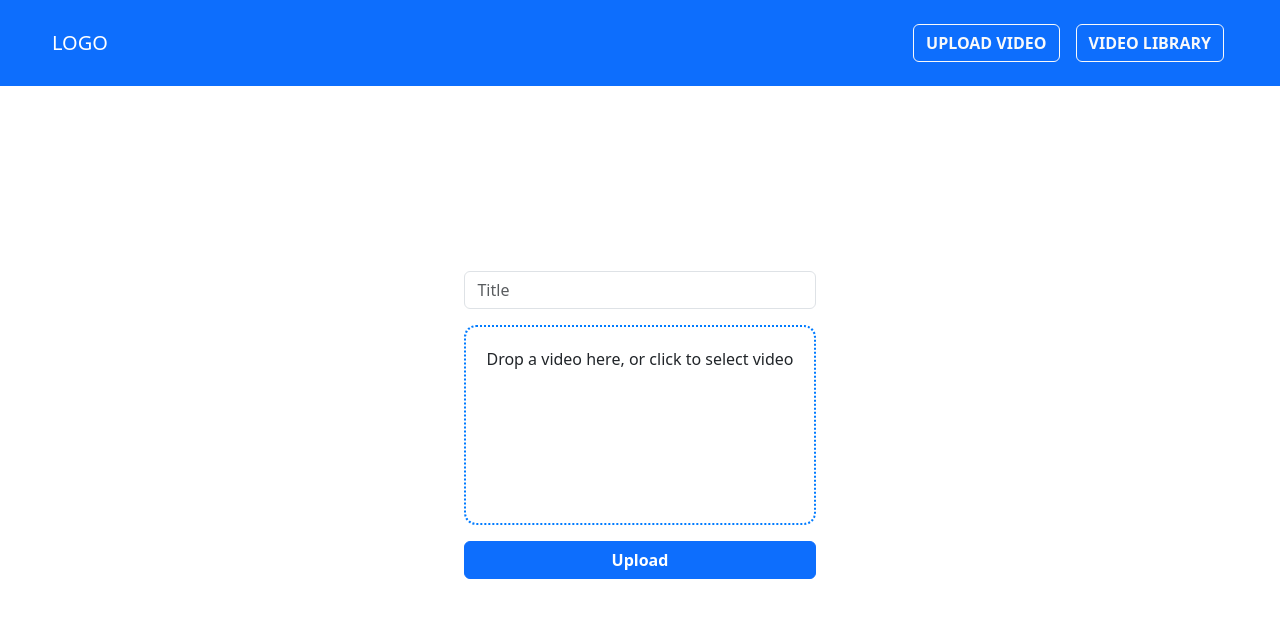
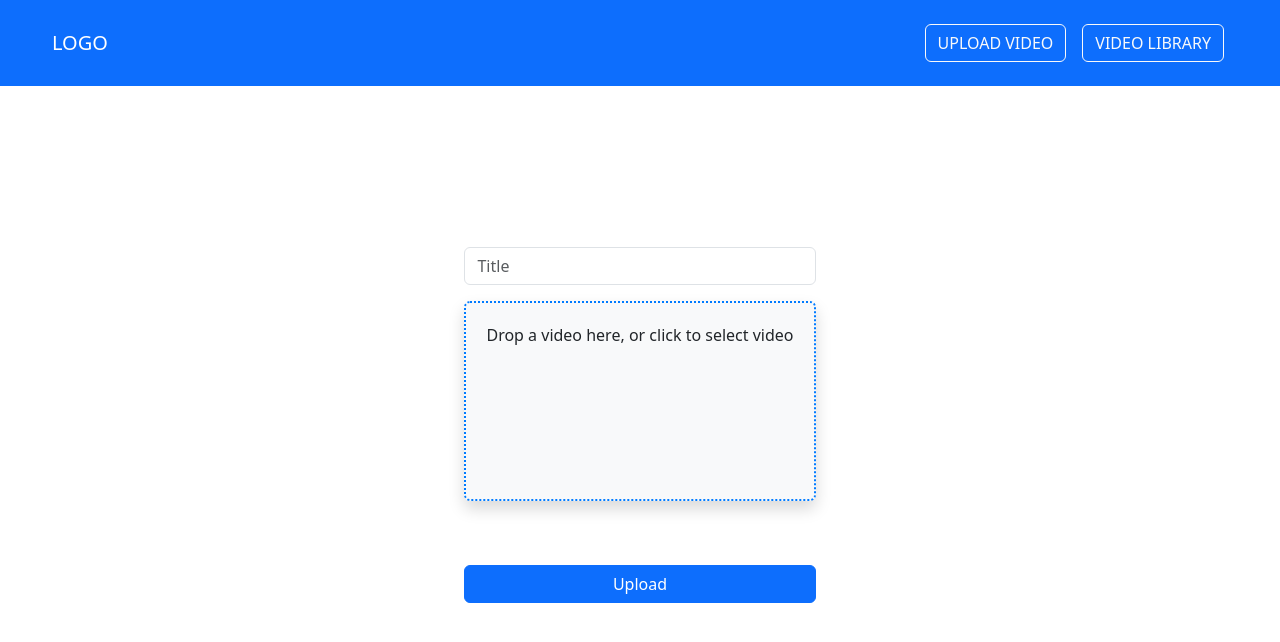
Before and after one commit to RRitika123/video_analyser, a React (Vite) app: page /upload in a window 1280 px wide. Shown: the top 642 px of the page. Built offline with nearby package versions, Linux system fonts and the light colour scheme.

Commit message:
added_shadow

```diff
--- a/src/components/Navbar.jsx
+++ b/src/components/Navbar.jsx
@@ -13,10 +13,10 @@ function Navbar() {
           <ul className='navbar-nav ms-auto'>
             <li className='nav-item'>
               <Link className='nav-link' to='/upload'>
-                <button type="button" className="btn btn-outline-light"><b>UPLOAD VIDEO</b></button>
+                <button type="button" className="btn btn-outline-light">UPLOAD VIDEO</button>
               </Link>
               <Link className='nav-link' to='/library'>
-              <button type="button" className="btn btn-outline-light"><b>VIDEO LIBRARY</b></button>
+              <button type="button" className="btn btn-outline-light">VIDEO LIBRARY</button>
               </Link>
             </li>
           </ul>
--- a/src/components/UploadPage.jsx
+++ b/src/components/UploadPage.jsx
@@ -90,13 +90,11 @@ function UploadPage() {
     <div className="container p-4">
       <form onSubmit={handleSubmit} className="d-flex flex-column gap-3">
         <input type="text" placeholder="Title" value={title} onChange={(e) => setTitle(e.target.value)} className="form-control" />
-
-        <div {...getRootProps()} className={`dropzone ${isDragActive ? 'bg-light' : ''}`} style={dropzoneStyle}>
+        <div {...getRootProps()} className={`dropzone ${isDragActive ? 'bg-light' : ''}`} class="shadow mb-5 bg-body-tertiary rounded" style={dropzoneStyle}>
           <input {...getInputProps()} />
           <p>Drop a video here, or click to select video</p>
         </div>
-
-        <button type="submit" className="btn btn-primary" disabled={isLoading}><b>{isLoading ? 'Uploading...' : 'Upload'}</b></button>
+        <button type="submit" className="btn btn-primary" disabled={isLoading}>{isLoading ? 'Uploading...' : 'Upload'}</button>
         {isLoading && (
           <div className="progress">
             <div className="progress-bar" role="progressbar" style={{ width: `${uploadProgress}%` }} aria-valuenow={uploadProgress} aria-valuemin="0" aria-valuemax="100">{uploadProgress}%</div>
```
